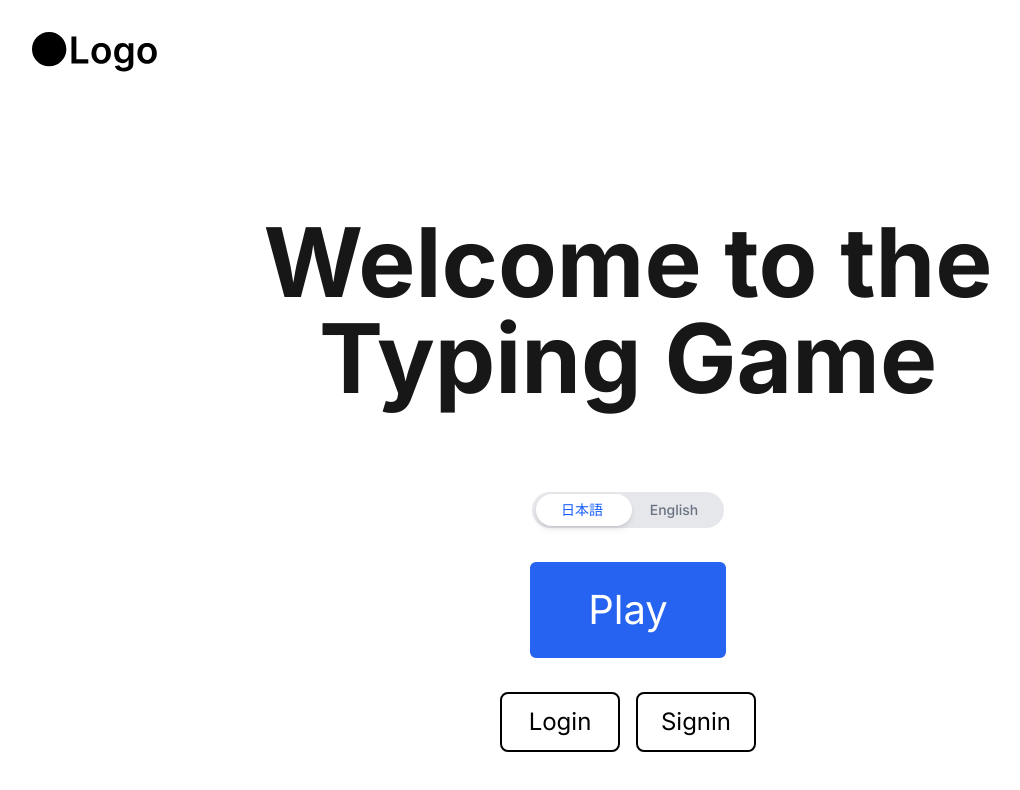
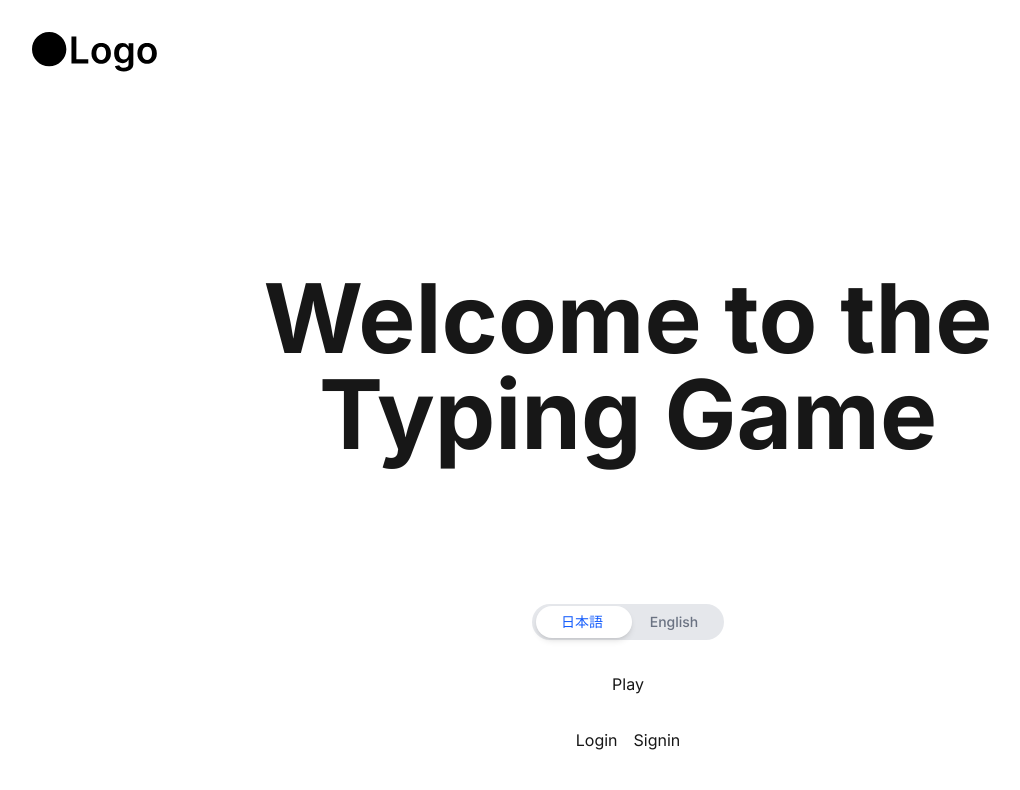
Before and after one commit to rikeda-cloud/react, a Next.js app in the folder typing-game/: page / in a window 1280 px wide. Shown: the top 790 px of the page, without its empty margins (12-1032 px from the left). Built offline with nearby package versions, Linux system fonts and the light colour scheme.

Commit message:
[update] SimpleButton -> ChakraButton

```diff
--- /dev/null
+++ b/typing-game/src/components/ChakraButton.tsx
@@ -0,0 +1,22 @@
+"use client";
+
+import type React from "react";
+import { type ReactNode } from "react";
+import { Button, type ButtonProps } from "@chakra-ui/react";
+
+interface ChakraButtonProps extends ButtonProps {
+  children: ReactNode;
+}
+
+function ChakraButton({
+  children,
+  ...props
+}: ChakraButtonProps) {
+  return (
+    <Button fontFamily="var(--font-inter)" {...props}>
+      {children}
+    </Button>
+  );
+}
+
+export default ChakraButton;
--- a/typing-game/src/components/GameResult.tsx
+++ b/typing-game/src/components/GameResult.tsx
@@ -1,7 +1,7 @@
 "use client";
 
 import { useRouter, useSearchParams } from "next/navigation";
-import SimpleButton from "@/components/SimpleButton";
+import ChakraButton from "@/components/ChakraButton";
 
 function GameResult() {
   const searchParams = useSearchParams();
@@ -16,24 +16,12 @@ function GameResult() {
         <p className="text-7xl font-bold text-yellow-400">{score}</p>
       </div>
       <div className="flex justify-center gap-4 mt-8">
-        <SimpleButton
-          height={100}
-          width={300}
-          textColor="#FFFFFF"
-          backgroundColor="#4A90E2"
-          onClick={() => router.push("/game")}
-        >
+        <ChakraButton onClick={() => router.push("/game")}>
           Play Again
-        </SimpleButton>
-        <SimpleButton
-          height={100}
-          width={300}
-          textColor="#FFFFFF"
-          backgroundColor="#4A90E2"
-          onClick={() => router.push("/")}
-        >
+        </ChakraButton>
+        <ChakraButton onClick={() => router.push("/")}>
           Back to Home
-        </SimpleButton>
+        </ChakraButton>
       </div>
     </div>
   );
--- a/typing-game/src/components/HomePageButtons.tsx
+++ b/typing-game/src/components/HomePageButtons.tsx
@@ -2,7 +2,7 @@
 
 import { useRouter } from "next/navigation";
 import LanguageSwitcher from "./LanguageSwitcher";
-import SimpleButton from "./SimpleButton";
+import ChakraButton from "./ChakraButton";
 
 function HomePageButtons() {
   const router = useRouter();
@@ -10,30 +10,16 @@ function HomePageButtons() {
   return (
     <div className="flex flex-col items-center space-y-8">
       <LanguageSwitcher />
-      <SimpleButton
-        height={100}
-        width={200}
-        textColor="#FFFFFF"
-        backgroundColor="#2563F0"
-        onClick={() => router.push("/game")}
-      >
+      <ChakraButton onClick={() => router.push("/game")}>
         Play
-      </SimpleButton>
+      </ChakraButton>
       <div className="flex space-x-4">
-        <SimpleButton
-          height={60}
-          width={120}
-          onClick={() => router.push("/login")}
-        >
+        <ChakraButton onClick={() => router.push("/login")}>
           Login
-        </SimpleButton>
-        <SimpleButton
-          height={60}
-          width={120}
-          onClick={() => router.push("/signin")}
-        >
+        </ChakraButton>
+        <ChakraButton onClick={() => router.push("/signin")}>
           Signin
-        </SimpleButton>
+        </ChakraButton>
       </div>
     </div>
   );
```
